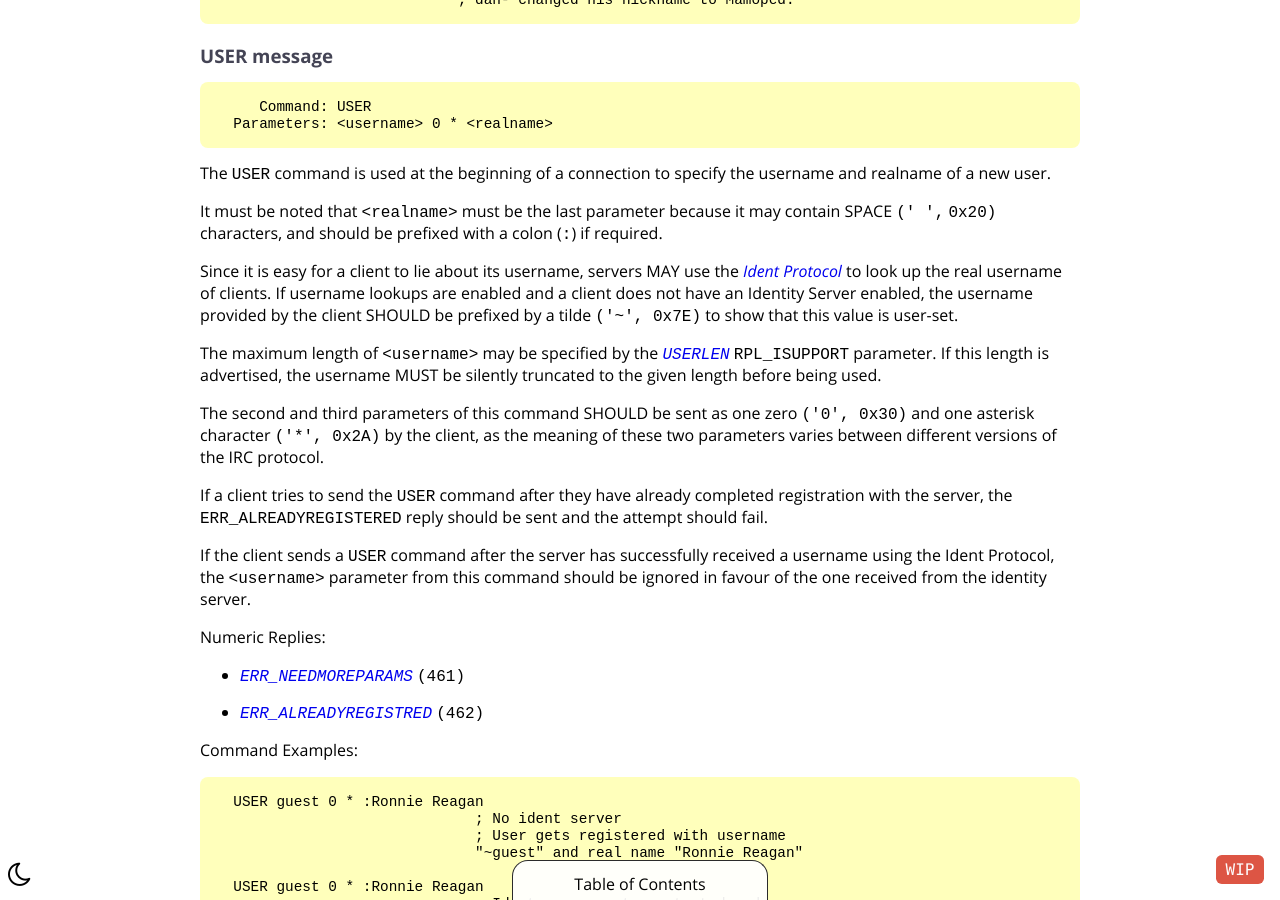
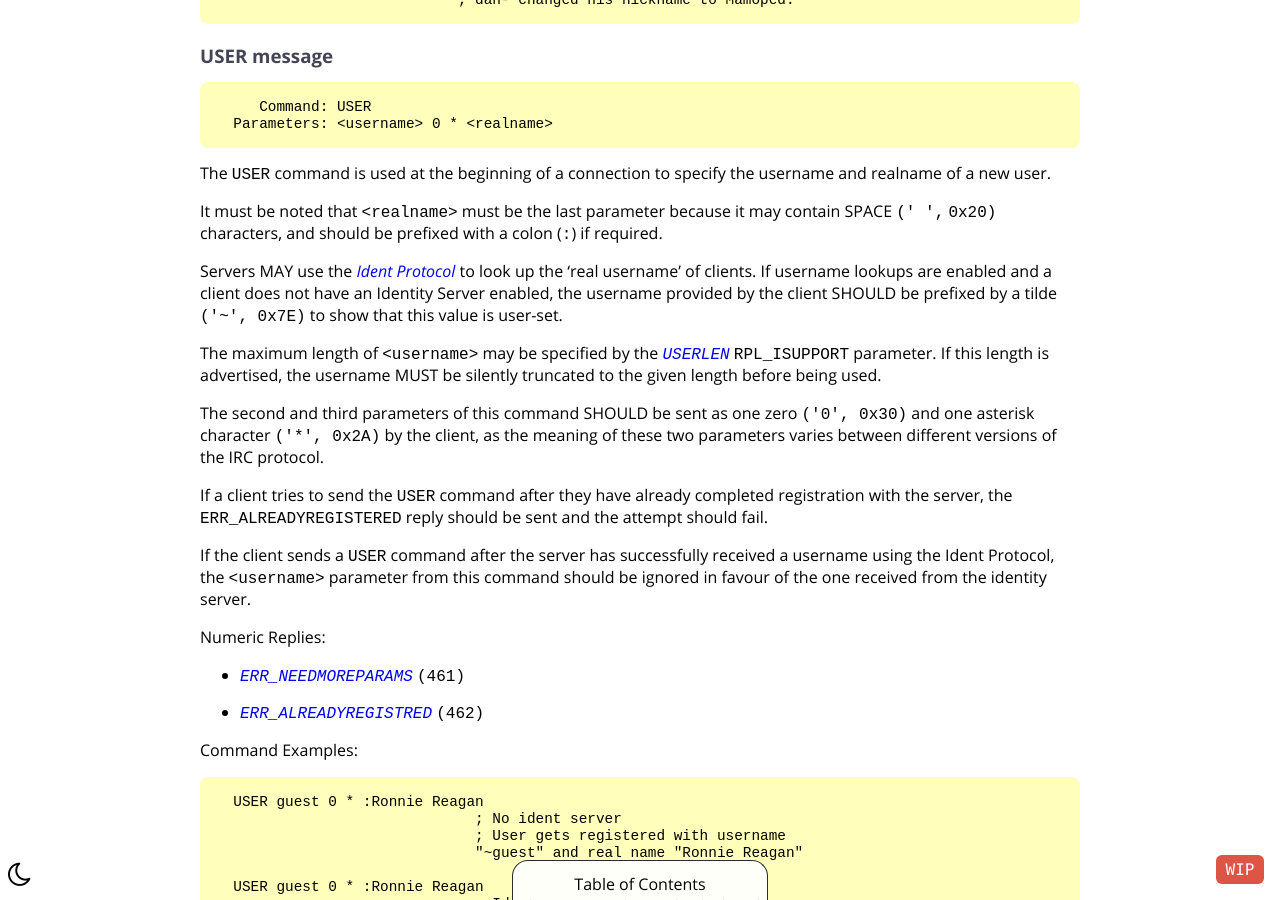
Before and after one commit to ircdocs/modern-irc, a Jekyll site: the page built from index.md, in a window 1280 px wide and 900 px high, scrolled down 15662 px. Built offline with Jekyll 4.4.1, drawn with Linux system fonts in a browser that asks for light colours.

Commit message:
we need to have the justification in here
Co-authored-by: Daniel Oaks <daniel@danieloaks.net>

```diff
--- a/index.md
+++ b/index.md
@@ -705,7 +705,7 @@ The `USER` command is used at the beginning of a connection to specify the usern
 
 It must be noted that `<realname>` must be the last parameter because it may contain SPACE `(' ',` `0x20)` characters, and should be prefixed with a colon (`:`) if required.
 
-Since it is easy for a client to lie about its username, servers MAY use the [Ident Protocol](http://tools.ietf.org/html/rfc1413) to look up the real username of clients. If username lookups are enabled and a client does not have an Identity Server enabled, the username provided by the client SHOULD be prefixed by a tilde `('~', 0x7E)` to show that this value is user-set.
+Servers MAY use the [Ident Protocol](http://tools.ietf.org/html/rfc1413) to look up the 'real username' of clients. If username lookups are enabled and a client does not have an Identity Server enabled, the username provided by the client SHOULD be prefixed by a tilde `('~', 0x7E)` to show that this value is user-set.
 
 The maximum length of `<username>` may be specified by the [`USERLEN`](#userlen-parameter) `RPL_ISUPPORT` parameter. If this length is advertised, the username MUST be silently truncated to the given length before being used.
 
```
